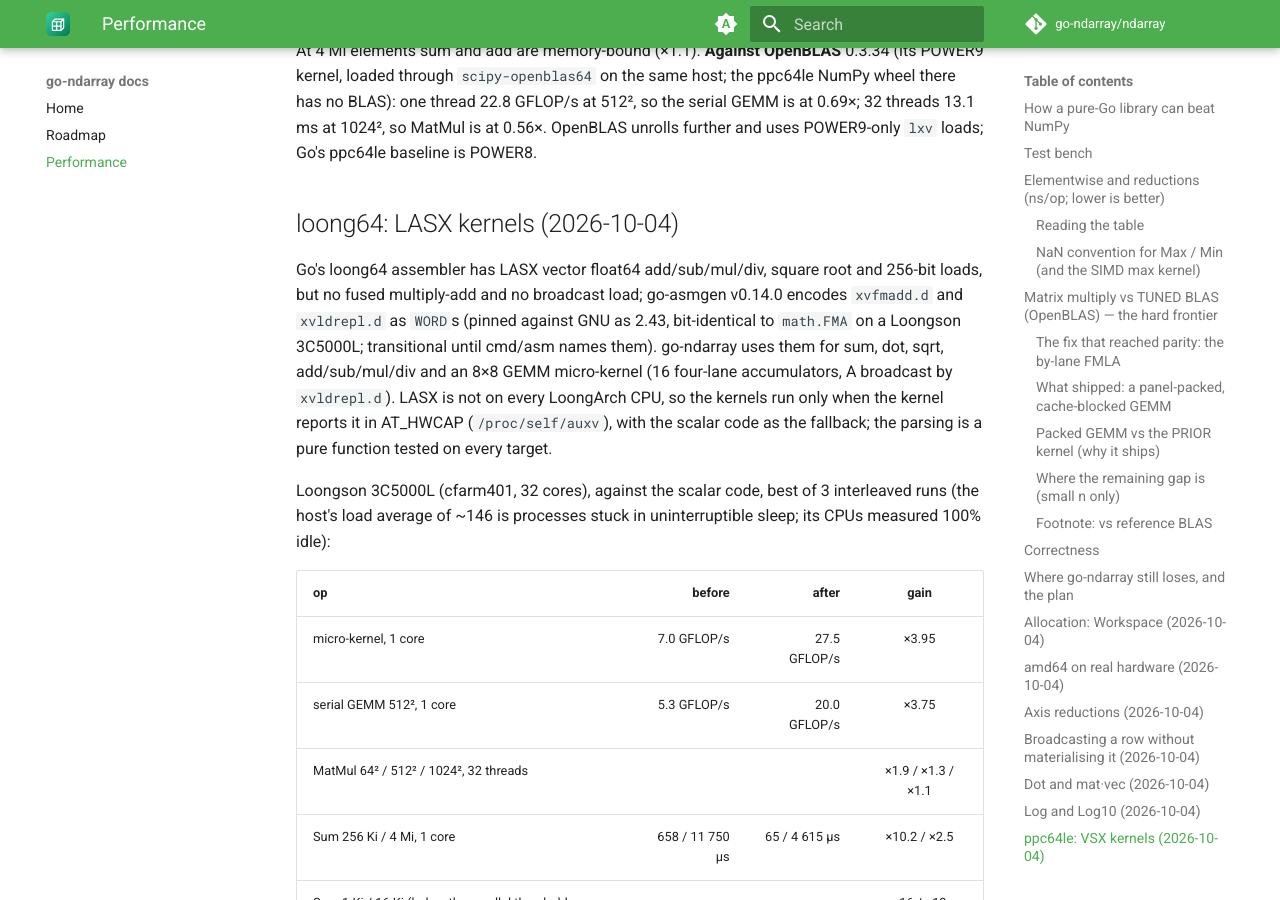
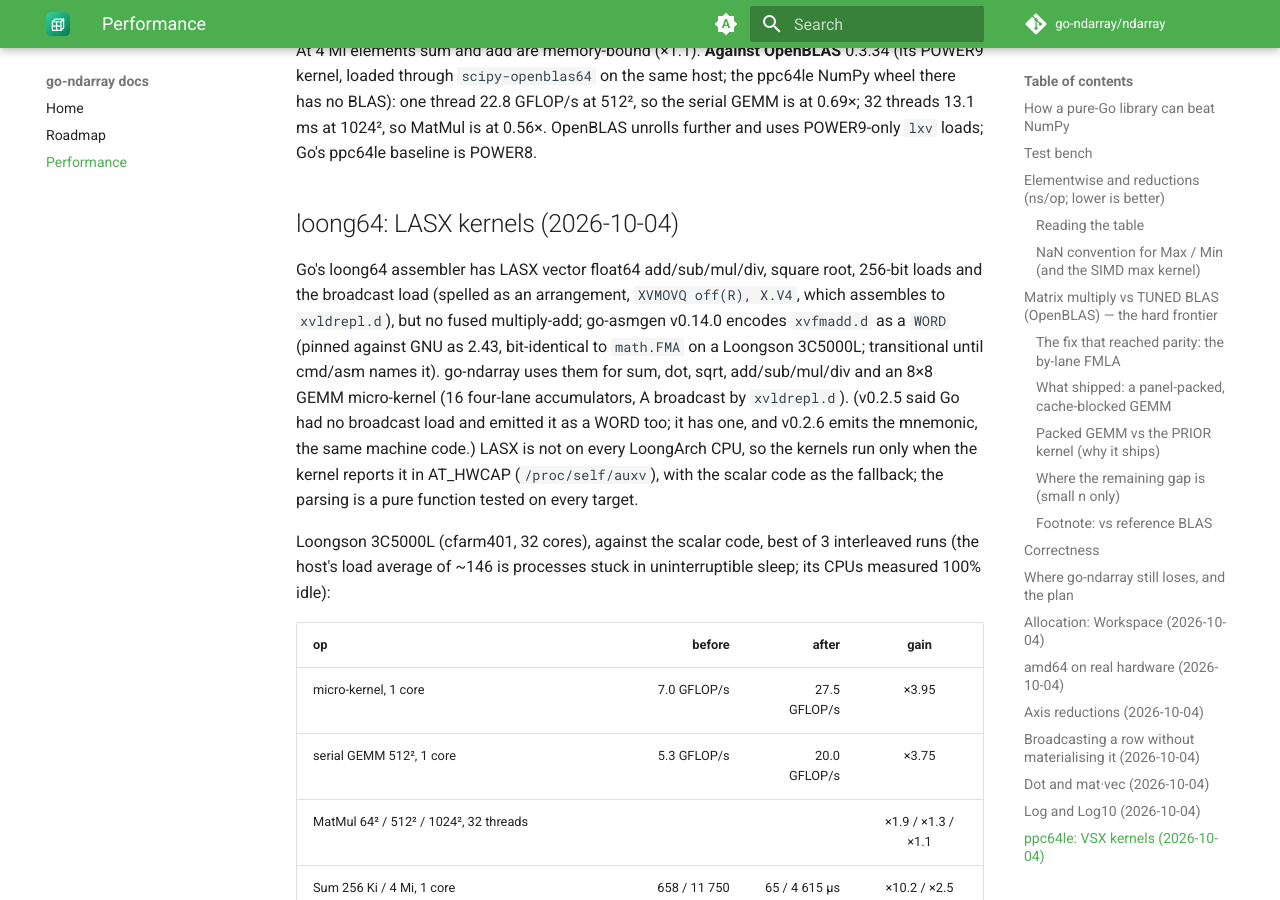
Before and after one commit to go-ndarray/docs, an MkDocs documentation site: the page built from docs/performance.md, in a window 1280 px wide and 900 px high, scrolled down 16399 px. Built offline with MkDocs 1.6.1 and Material for MkDocs 9.7.7, drawn with Linux system fonts in a browser that asks for light colours; comment, search, counter and statistics services are not loaded; the version menu is left out; some of the changed text lies outside the part shown.

Commit message:
Sync performance.md with ndarray v0.2.6 (loong64 broadcast load is a Go mnemonic) (#13)
Co-authored-by: Claude Opus 5.5 <noreply@anthropic.com>

```diff
--- a/docs/performance.md
+++ b/docs/performance.md
@@ -4,7 +4,7 @@ Honest, reproducible head-to-head of `go-ndarray/ndarray` against **NumPy
 2.2.4** on identical hardware. "On n'a pas le droit de se tromper": every number
 here is measured, every win is real, and where NumPy still leads it says so.
 
-> **Where it stands at v0.2.5.** This page grew round by round: the sections
+> **Where it stands at v0.2.6.** This page grew round by round: the sections
 > up to *Where go-ndarray still loses* were measured on an arm64 Tart VM
 > (4 vCPU, NumPy 2.2.4, OpenBLAS 0.3.29); the dated sections after it on an
 > AMD Zen 3, 16 cores, against **NumPy 2.5.3 + OpenBLAS 0.3.34**, except the
@@ -641,13 +641,16 @@ baseline is POWER8.
 
 ## loong64: LASX kernels (2026-10-04)
 
-Go's loong64 assembler has LASX vector float64 add/sub/mul/div, square root and
-256-bit loads, but no fused multiply-add and no broadcast load; go-asmgen
-v0.14.0 encodes `xvfmadd.d` and `xvldrepl.d` as `WORD`s (pinned against GNU as
-2.43, bit-identical to `math.FMA` on a Loongson 3C5000L; transitional until
-cmd/asm names them). go-ndarray uses them for sum, dot, sqrt, add/sub/mul/div
-and an 8×8 GEMM micro-kernel (16 four-lane accumulators, A broadcast by
-`xvldrepl.d`). LASX is not on every LoongArch CPU, so the kernels run only when
+Go's loong64 assembler has LASX vector float64 add/sub/mul/div, square root,
+256-bit loads and the broadcast load (spelled as an arrangement,
+`XVMOVQ off(R), X.V4`, which assembles to `xvldrepl.d`), but no fused
+multiply-add; go-asmgen v0.14.0 encodes `xvfmadd.d` as a `WORD` (pinned
+against GNU as 2.43, bit-identical to `math.FMA` on a Loongson 3C5000L;
+transitional until cmd/asm names it). go-ndarray uses them for sum, dot, sqrt,
+add/sub/mul/div and an 8×8 GEMM micro-kernel (16 four-lane accumulators, A
+broadcast by `xvldrepl.d`). (v0.2.5 said Go had no broadcast load and emitted
+it as a WORD too; it has one, and v0.2.6 emits the mnemonic, the same machine
+code.) LASX is not on every LoongArch CPU, so the kernels run only when
 the kernel reports it in AT_HWCAP (`/proc/self/auxv`), with the scalar code as
 the fallback; the parsing is a pure function tested on every target.
 
@@ -708,9 +711,9 @@ host has no route to package mirrors), so there is no external reference.
   **ppc64le** has no vector-double arithmetic (no `XVADDDP`/`XVMADDADP`), which
   go-asmgen v0.13.0 now encodes as `WORD`s, so ppc64le has kernels;
   **loong64** has vector-double add/sub/mul/div (`VADDD` assembles to
-  `vfadd.d`, `VMULD` to `vfmul.d`, `XVADDD` to `xvfadd.d`) but no vector FMA
-  or broadcast load, which go-asmgen v0.14.0 encodes (transitionally), so
-  loong64 has kernels;
+  `vfadd.d`, `VMULD` to `vfmul.d`, `XVADDD` to `xvfadd.d`) and the broadcast
+  load (`XVMOVQ off(R), X.V4` = `xvldrepl.d`), but no vector FMA, which
+  go-asmgen v0.14.0 encodes (transitionally), so loong64 has kernels;
   **s390x** has them, FMA included (`VFADB`, `VFMADB`); **riscv64** has them
   (`VFADDVV`, `VFMACCVV`), but the V extension is optional and needs a run-time
   check. So s390x and riscv64 kernels are work not yet done, not a
```
